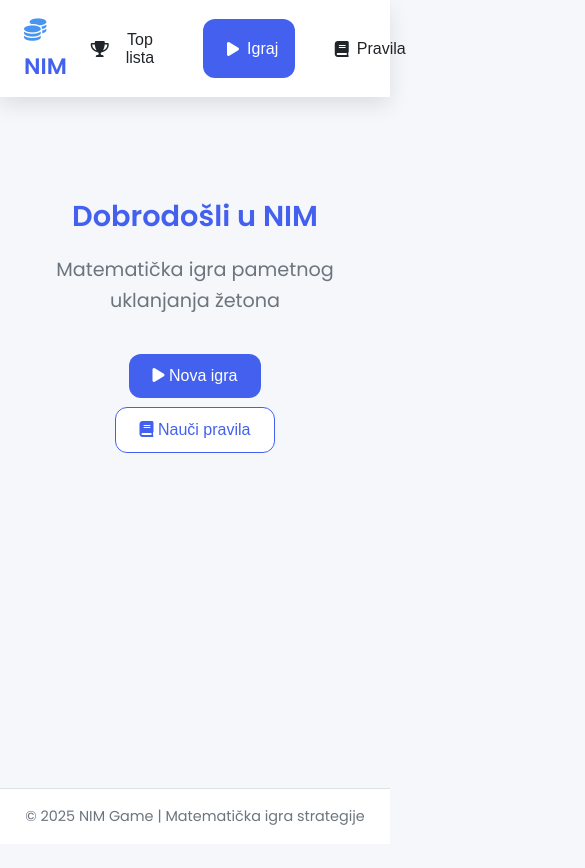
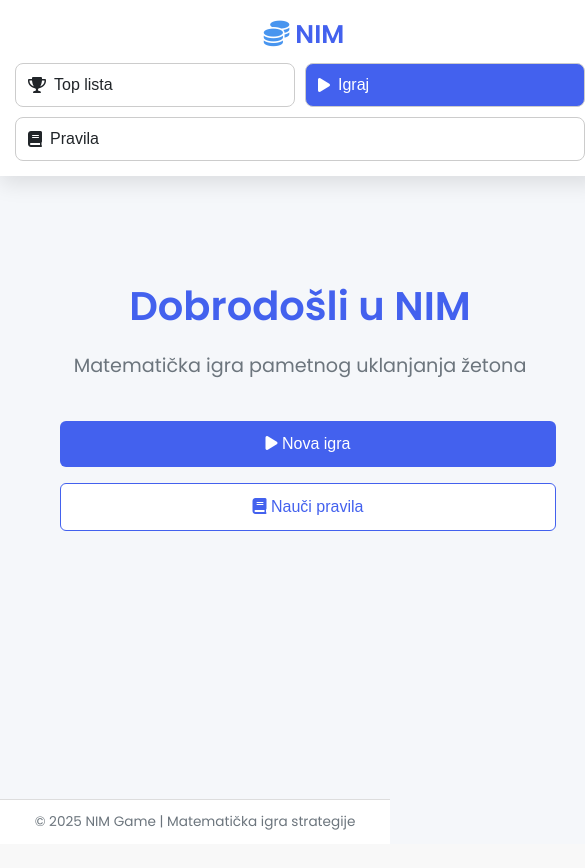
Before and after one commit to freethrownucleus/dipl_rad-petak, a website: page public/index.html in a window 390 px wide. Shown: the whole page, 585 px wide, since content can reach past the window. Before the commit the page ends 844 px from the top, so only its background shows below. Drawn offline with Linux system fonts and the light colour scheme.

Commit message:
Update style.css

```diff
--- a/public/style.css
+++ b/public/style.css
@@ -570,80 +570,165 @@ body {
 
 /* Responsive Design */
 /* Mobile Responsive Styles Only */
-/* Mobile Responsive Styles Only */
-@media (max-width: 760px) {
-    /* General adjustments */
-    body {
-        min-width: 100%;
-        overflow-x: hidden;
+/* MOBILE OPTIMIZED (≤768px) */
+@media (max-width: 768px) {
+    /* Global reset */
+    * {
+        box-sizing: border-box;
+        margin: 0;
+        padding: 0;
     }
 
-    /* Header adjustments - keep desktop layout */
+    body {
+        font-size: 16px;
+        line-height: 1.5;
+        min-height: 100vh;
+        padding-bottom: 80px; /* prostor za footer */
+        background-color: #f8f8f8;
+    }
+
+    /* HEADER */
     .app-header {
-        padding: 0.8rem 1rem;
+        display: flex;
+        flex-direction: column;
+        align-items: center;
+        gap: 10px;
+        padding: 15px;
     }
 
     .logo h1 {
-        font-size: 1.4rem;
+        font-size: 1.6rem;
+        text-align: center;
     }
 
-    /* Game board adjustments - only change chip size */
-    .chip {
-        width: 40px;
-        height: 40px;
-        font-size: 14px;
-        margin: 1px;
+    /* NAVIGACIJA */
+    .main-nav {
+        display: flex;
+        flex-wrap: wrap;
+        justify-content: center;
+        gap: 10px;
+        width: 100%;
     }
 
-    /* Ensure game controls stay centered */
-    .game-controls {
-        justify-content: center;
-        flex-wrap: wrap;
-        gap: 0.5rem;
+    .nav-btn {
+        flex: 1 1 45%;
+        padding: 12px;
+        font-size: 1rem;
+        min-width: 120px;
+        max-width: 100%;
+        text-align: center;
+        background-color: #fff;
+        border: 1px solid #ccc;
+        border-radius: 8px;
     }
 
-    /* Button tap targets */
-    .btn, .nav-btn {
-        min-height: 44px;
-        min-width: 44px;
+    /* SADRŽAJ */
+    .content-area {
+        padding: 20px;
     }
 
-    /* Form adjustments */
+    /* IGRA */
+    .game-board-container {
+        display: flex;
+        flex-wrap: wrap;
+        justify-content: center;
+        padding: 10px;
+        gap: 4px;
+    }
+
+    .chip {
+        width: 44px;
+        height: 44px;
+        font-size: 16px;
+        text-align: center;
+        border-radius: 50%;
+        background-color: #eee;
+        display: flex;
+        align-items: center;
+        justify-content: center;
+    }
+
+    /* FORME */
     .form-container {
         width: 100%;
-        max-width: 100%;
+        padding: 15px;
+        background-color: #fff;
+        border-radius: 8px;
+        box-shadow: 0 2px 8px rgba(0,0,0,0.05);
     }
 
-    /* Hero section */
-    .hero {
-        padding: 1rem;
+    .input-group input {
+        width: 100%;
+        padding: 14px;
+        font-size: 1rem;
+        border-radius: 6px;
+        border: 1px solid #ccc;
     }
 
-    .hero h2 {
-        font-size: 1.8rem;
+    /* GUMBI */
+    .btn {
+        width: 100%;
+        padding: 14px;
+        font-size: 1rem;
+        border-radius: 6px;
+        margin-top: 10px;
+        background-color: #007bff;
+        color: white;
+        border: none;
     }
 
-    /* CTA buttons - keep inline */
-    .cta-buttons .btn {
-        margin: 0.3rem;
+    .start-btn {
+        font-size: 1.2rem;
+        font-weight: bold;
+    }
+
+    /* KONTROLE IGRE */
+    .game-controls {
+        display: flex;
+        flex-direction: column;
+        gap: 12px;
+        margin-top: 20px;
+    }
+
+    .game-controls .btn {
+        width: 100%;
+    }
+
+    /* STATUS PORUKA */
+    .game-status {
+        font-size: 1.2rem;
+        text-align: center;
+        margin: 20px 0;
+    }
+
+    /* FOOTER */
+    .app-footer {
+        position: fixed;
+        bottom: 0;
+        left: 0;
+        width: 100%;
+        padding: 12px;
+        text-align: center;
+        background-color: #fff;
+        font-size: 0.85rem;
+        border-top: 1px solid #ddd;
+        z-index: 1000;
+    }
+
+    /* Utility klase */
+    .mobile-hidden {
+        display: none !important;
+    }
+
+    .mobile-full-width {
+        width: 100% !important;
+    }
+
+    .mobile-text-center {
+        text-align: center !important;
     }
 }
 
-/* Very small devices - further chip size reduction */
-@media (max-width: 480px) {
-    .chip {
-        width: 35px;
-        height: 35px;
-        font-size: 12px;
-    }
-}
-
-/* Prevent zoom on inputs in mobile iOS */
-@supports (-webkit-touch-callout: none) {
-    input, select, textarea {
-        font-size: 16px !important;
-    }
-}
 
 /* Animations */
 @keyframes pulse {
```
